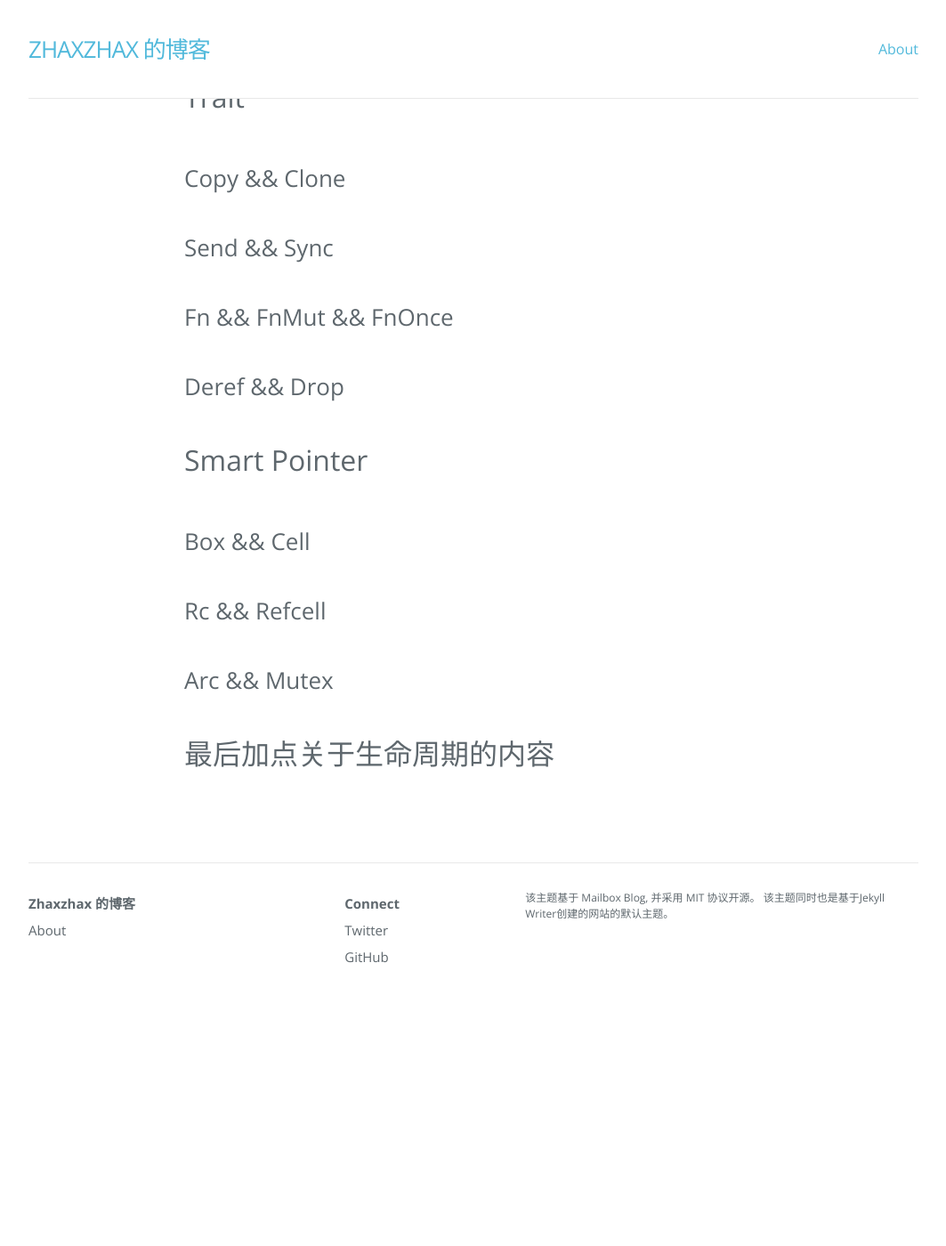
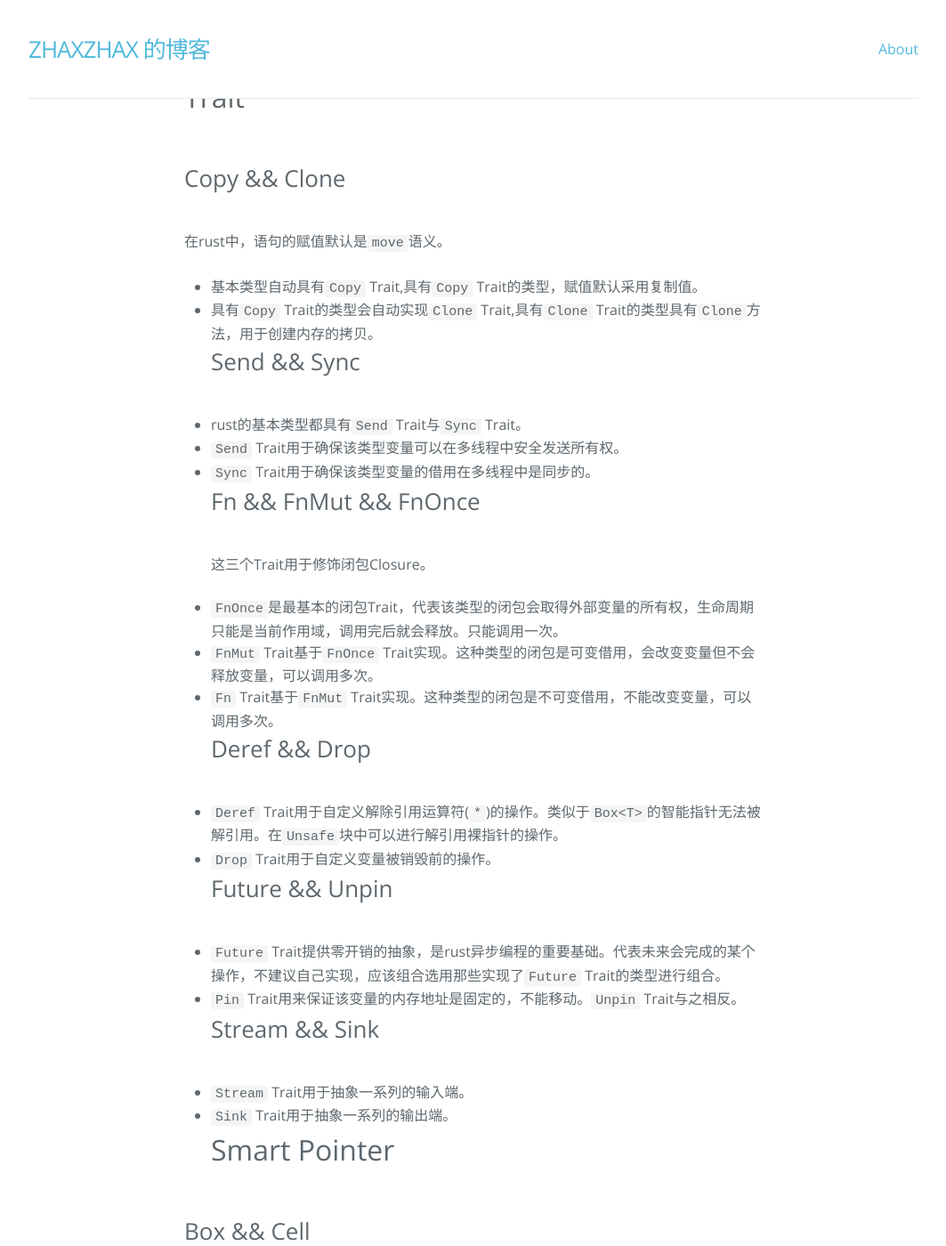
Before and after one commit to zhaxzhax/zhaxzhax.github.io, a Jekyll site: the page built from _posts/2020-06-07-rust语法小结.md, in a window 1280 px wide and 1400 px high, scrolled down 395 px. Shown: the whole window at 89% size, without its empty margins (108-1171 px from the left). Built offline with Jekyll 4.4.1, drawn with Linux system fonts in a browser that asks for light colours; nearby versions of some CDN libraries; before the commit the page ends 1553 px from its top, so only the background shows below that; some of the changed text lies outside the part shown.

Commit message:
finish 2020-06-07-rust语法小结.md

```diff
--- a/_posts/2020-06-07-rust语法小结.md
+++ b/_posts/2020-06-07-rust语法小结.md
@@ -14,19 +14,37 @@ categories:
 ## Trait
 
 ### Copy && Clone
-
+在rust中，语句的赋值默认是`move`语义。
++ 基本类型自动具有`Copy` Trait,具有`Copy` Trait的类型，赋值默认采用复制值。
++ 具有`Copy` Trait的类型会自动实现`Clone` Trait,具有`Clone` Trait的类型具有`Clone`方法，用于创建内存的拷贝。
 ### Send && Sync
-
++ rust的基本类型都具有`Send` Trait与`Sync` Trait。
++ `Send` Trait用于确保该类型变量可以在多线程中安全发送所有权。
++ `Sync` Trait用于确保该类型变量的借用在多线程中是同步的。
 ### Fn && FnMut && FnOnce
-
+这三个Trait用于修饰闭包Closure。
++ `FnOnce`是最基本的闭包Trait，代表该类型的闭包会取得外部变量的所有权，生命周期只能是当前作用域，调用完后就会释放。只能调用一次。
++ `FnMut` Trait基于`FnOnce` Trait实现。这种类型的闭包是可变借用，会改变变量但不会释放变量，可以调用多次。
++ `Fn` Trait基于`FnMut` Trait实现。这种类型的闭包是不可变借用，不能改变变量，可以调用多次。
 ### Deref && Drop
-
++ `Deref` Trait用于自定义解除引用运算符(`*`)的操作。类似于`Box<T>`的智能指针无法被解引用。在`Unsafe`块中可以进行解引用裸指针的操作。
++ `Drop` Trait用于自定义变量被销毁前的操作。
+### Future && Unpin
++ `Future` Trait提供零开销的抽象，是rust异步编程的重要基础。代表未来会完成的某个操作，不建议自己实现，应该组合选用那些实现了`Future` Trait的类型进行组合。
++ `Pin` Trait用来保证该变量的内存地址是固定的，不能移动。`Unpin` Trait与之相反。
+### Stream && Sink
++ `Stream` Trait用于抽象一系列的输入端。
++ `Sink` Trait用于抽象一系列的输出端。
 ## Smart Pointer
 
 ### Box && Cell
-
-### Rc && Refcell
-
++ `Box`是一个指针，大小为固定的。
++ `Cell`其实只是对数据进行一层包装，表明其内部可变性，大小与数据一致。
+### Rc && RefCell
++ `Cell`只能用于实现了`Copy`Trait的类型，通过`get`获取值，`set`传入新值。与之相比`RefCell`使用更广泛，采用的是可变借用进行更改。
++ `Rc`和`RefCell`常常一起使用，`Rc`通过`Rc::Clone`拥有多个所有者，`RefCell`确保借用可以被改变。
 ### Arc && Mutex
-
++ `Arc`与`Mutex`也常常一起使用，用法和`Rc`、`RefCell`的组合类似。只不过前者用于两个作用域或者闭包内外，而`Arc`与`Mutex`用于线程间。
++ 个人建议跨线程请使用`channel`进行通信，不要使用死锁机制，死锁机制使用起来苦不堪言。
 ## 最后加点关于生命周期的内容
++ 生命周期是关于借用使用的，生命周期用于声明变量的借用能存在多长。例如在一个函数定义中，如果返回值是一个变量的借用，而该变量又在函数执行完后销毁，这就会导致借用指向空。因此需要通过声明声明周期来确保相关的变量不会被销毁。
```
Also changed, not shown: _posts/2020-06-14-rust异步编程总结.md (added, +9 -0 lines).
